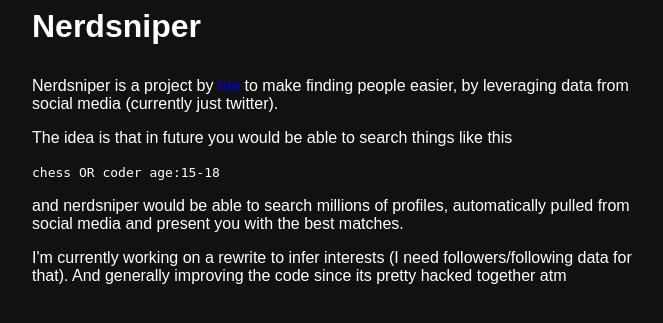
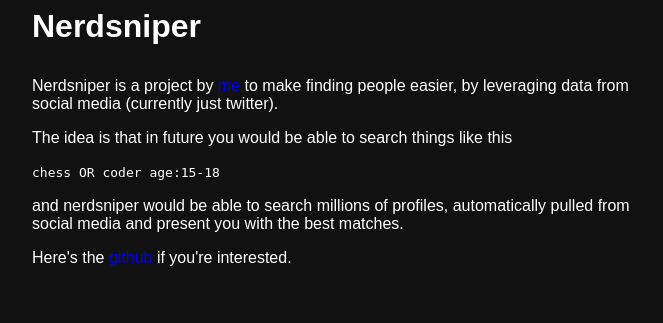
Before and after one commit to UlisseMini/nerdsniper, a FastAPI app: page /about in a window 1280 px wide. Shown: the top 323 px of the page, without its empty margins (308-971 px from the left). Run offline with FastAPI, Linux system fonts and the light colour scheme; parts of the project's set-up code (start-up, migrations or seed data) failed here and were passed over.

Commit message:
Add readme and update about

```diff
--- a/templates/about.html
+++ b/templates/about.html
@@ -22,8 +22,7 @@
 	</p>
 
 	<p>
-	I'm currently working on a rewrite to infer interests (I need followers/following data for that).
-	And generally improving the code since its pretty hacked together atm
+	Here's the <a href="https://github.com/UlisseMini/nerdsniper/">github</a> if you're interested.
 	</p>
 </main>
 
```
Also changed, not shown: README.md (added).
